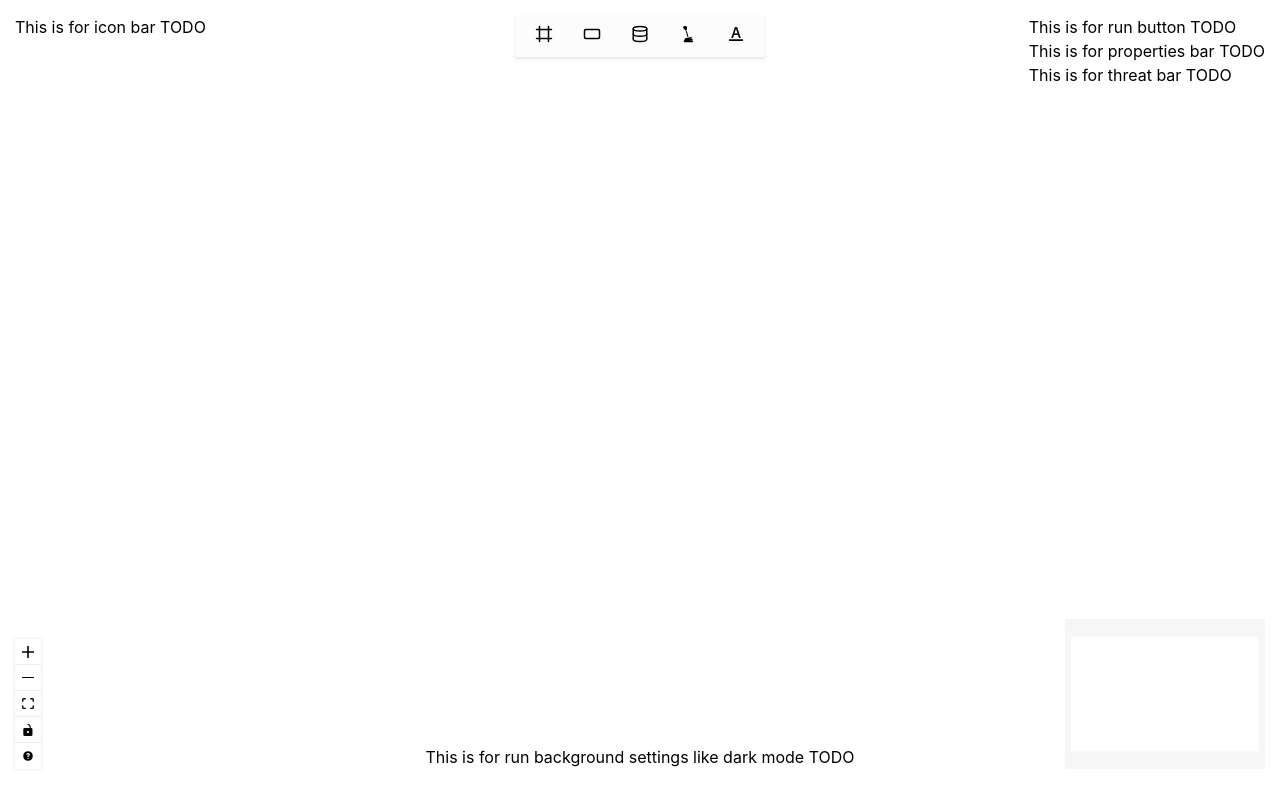
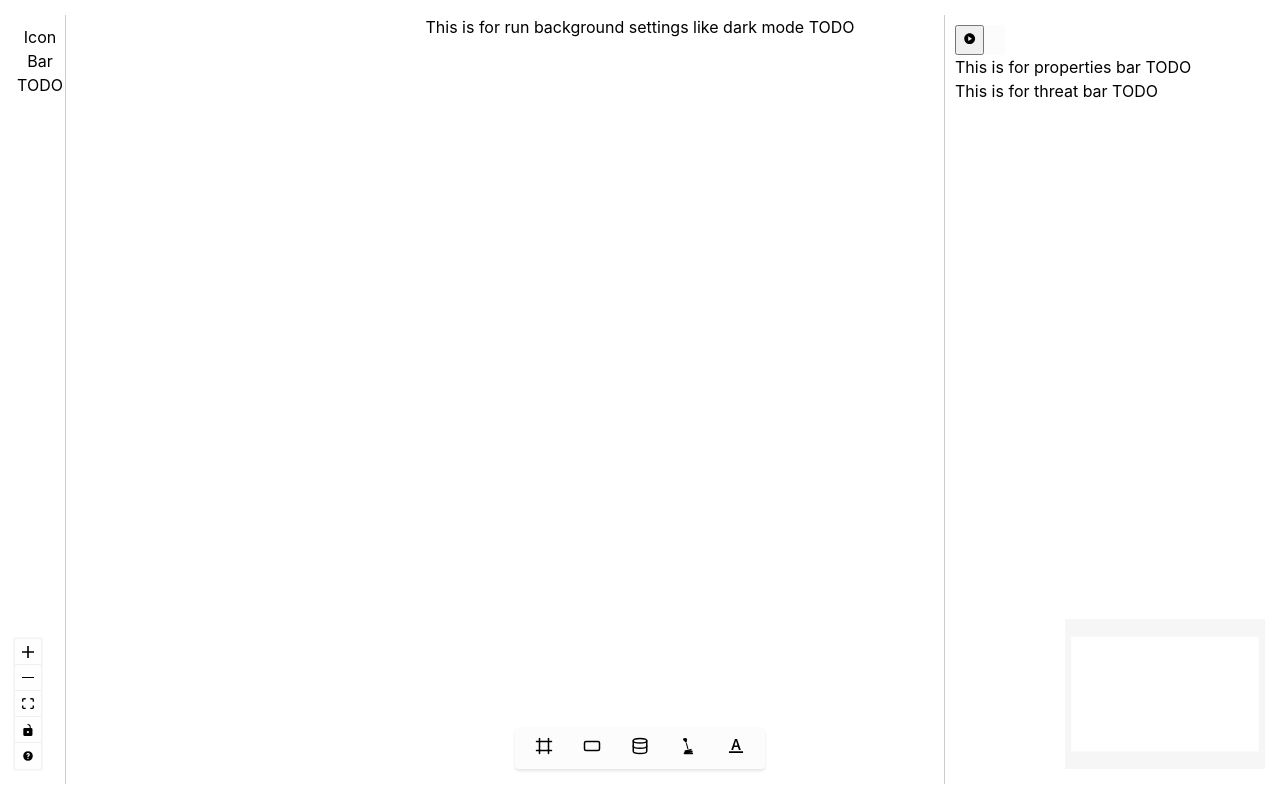
Before and after one commit to backcover7/ThreatGraph, a Next.js app: page / in a window 1280 px wide. Built offline with nearby package versions, Linux system fonts and the light colour scheme.

Commit message:
change layout

```diff
--- a/src/app/components/Canvas.tsx
+++ b/src/app/components/Canvas.tsx
@@ -12,13 +12,14 @@ import {
     useNodesState,
     useReactFlow,
 } from '@xyflow/react';
-import Tooltip from '@/app/components/Tooltip';
+import GeneralTools from '@/app/components/toolbar/GeneralTools';
 import {useDnD} from '@/app/components/DnDContext';
 import {detachElement, groupElements} from "@/app/components/nodes/ZoneNode";
 import {defaultEdgeOptions, edgeTypes} from "@/app/components/nodes/DataflowEdge";
 import {ElementColor, ElementNodes, getNewElement} from "@/app/components/nodes/ElementNode";
 import {push} from "@/app/components/utils";
 import {HiQuestionMarkCircle} from "react-icons/hi";
+import {IoPlayCircle} from "react-icons/io5";
 
 const Canvas: React.FC = () => {
     const { screenToFlowPosition, addNodes, getInternalNode, getEdges } = useReactFlow();
@@ -164,6 +165,10 @@ const Canvas: React.FC = () => {
         }
     }, [setNodes, setEdges, getInternalNode]);
 
+    const runAnalysis = () => {
+
+    }
+
     return (
         <div className="dndflow">
             <div className="reactflow-wrapper" ref={reactFlowWrapper}>
@@ -195,30 +200,60 @@ const Canvas: React.FC = () => {
                             <HiQuestionMarkCircle />
                         </ControlButton>
                     </Controls>
-                    <MiniMap nodeColor={ElementColor} nodeStrokeWidth={1} zoomable pannable/>
+                    <MiniMap nodeColor={ElementColor} nodeStrokeWidth={1} zoomable pannable />
                     <Panel position='top-left'>
-                        <div>This is for icon bar TODO</div>
-                    </Panel>
-                    <Panel position="top-center">
-                        <div className="tooltip-container">
-                            <Tooltip/>
+                        <div style={{
+                            width: '50px',
+                            height: '100vh',
+                            borderRight: '1px solid #ccc',
+                            display: 'flex',
+                            flexDirection: 'column',
+                            justifyContent: 'flex-start',
+                            alignItems: 'center',
+                            padding: '10px 0'
+                        }}>
+                            {/* Add your icon bar items here */}
+                            <div>Icon</div>
+                            <div>Bar</div>
+                            <div>TODO</div>
                         </div>
                     </Panel>
                     <Panel position='top-right'>
-                        <div>
-                            This is for run button TODO
+                        <div style={{
+                            width: '300px',
+                            height: '100vh',
+                            borderLeft: '1px solid #ccc',
+                            display: 'flex',
+                            flexDirection: 'column',
+                            padding: '10px'
+                        }}>
+                            <div style={{
+                                zIndex: 9999,
+                                display: 'flex',
+                                background: '#fcfcfc',
+                                width: '50px',
+                                height: '30px',
+                                border: 1,
+                                stopColor: 'black'
+                            }}>
+                                <button onClick={runAnalysis}>
+                                    <IoPlayCircle />
+                                </button>
+                                {/*TODO progress*/}
+                            </div>
+                            <div>This is for properties bar TODO</div>
+                            <div>This is for threat bar TODO</div>
                         </div>
-                        <div>
-                            This is for properties bar TODO
-                        </div>
-                        <div>
-                            This is for threat bar TODO
+                    </Panel>
+                    <Panel position="bottom-center">
+                        <div className="toolbar-container">
+                            <GeneralTools/>
                         </div>
                     </Panel>
                     <Background
                         color="#00000" variant={BackgroundVariant.Cross} gap={30}
                     />
-                    <Panel position='bottom-center'>
+                    <Panel position='top-center'>
                         <div>This is for run background settings like dark mode TODO</div>
                     </Panel>
                 </ReactFlow>
--- a/src/app/components/Tooltip.tsx
+++ b/src/app/components/toolbar/GeneralTools.tsx
@@ -20,7 +20,7 @@ const nodeTypes: NodeInfo[] = [
     { type: 'text', label: <AiOutlineFontColors />, dragLabel: 'Text' },
 ];
 
-const Tooltip: React.FC = () => {
+const GeneralTools: React.FC = () => {
     const [_, __, setTypeAndName] = useDnD();
 
     const onDragStart = (event: React.DragEvent<HTMLDivElement>, nodeInfo: NodeInfo) => {
@@ -44,4 +44,4 @@ const Tooltip: React.FC = () => {
     );
 };
 
-export default memo(Tooltip);
+export default memo(GeneralTools);
--- a/src/app/globals.css
+++ b/src/app/globals.css
@@ -27,19 +27,12 @@ body,
   height: 100%;
 }
 
-.tooltip-container {
+.toolbar-container > div {
   z-index: 9999;
   display: flex;
-  /*flex-direction: row;*/
-  /*gap: 4px;*/
   background: #fcfcfc;
   padding: 1px 100px;
-  /*border-radius: 4px;*/
   box-shadow: 0 2px 3px rgba(0,0,0,0.1);
-}
-
-.tooltip-container > div {
-  display: flex;
   justify-content: center;
   align-items: center;
   width: 50px;
@@ -52,14 +45,9 @@ body,
   gap: 30px
 }
 
-.tooltip {
-  display: flex;
-  gap: 50px;
-}
-
 .dndflow .reactflow-wrapper {
   flex-grow: 1;
-  height: calc(98%); /* Adjust based on the height of your tooltip */
+  height: calc(98%); /* Adjust based on the height of your toolbar */
 }
 
 @media screen and (min-width: 768px) {
```
